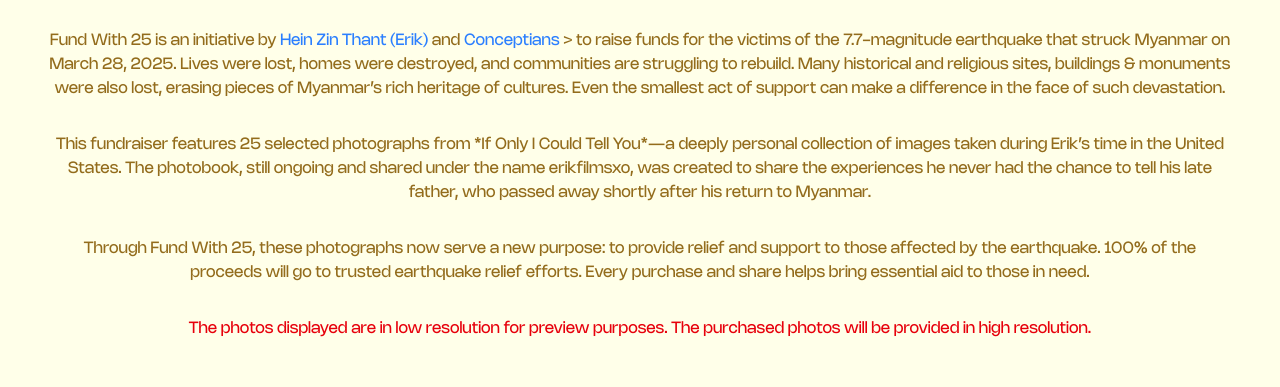
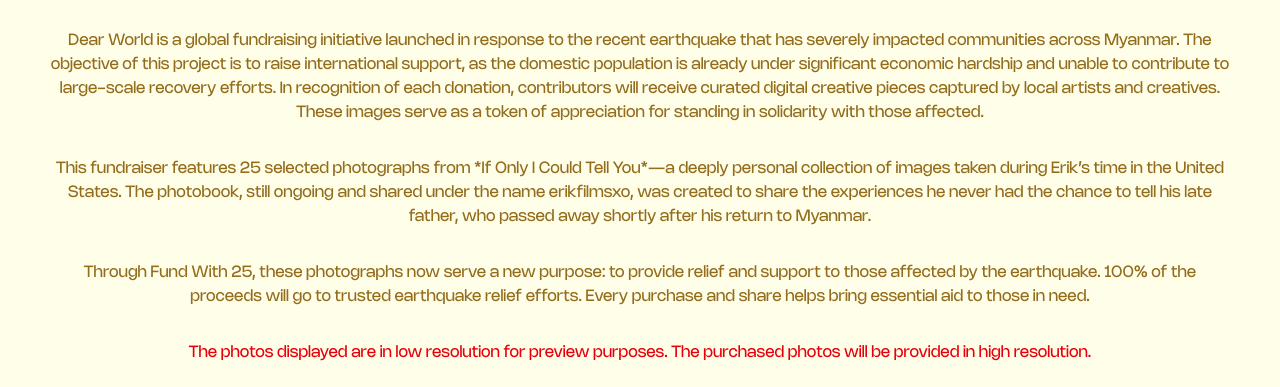
Before and after one commit to TomEverson/Fund-For-25, an Astro site: page / in a window 1280 px wide. Shown: the part 195-582 px from the top of the page. Built offline with nearby package versions, Linux system fonts and the light colour scheme; Astro itself is replaced by a stand-in of ours; a web font is replaced by a local one.

Commit message:
Fund For 25

```diff
--- a/src/components/landing/Hero.astro
+++ b/src/components/landing/Hero.astro
@@ -12,21 +12,15 @@
         Dear World
       </h1>
       <p class="mt-8 text-sunset-earthwood">
-        Fund With 25 is an initiative by <a
-          href="https://www.example.com/hein-zin-thant-erik"
-          class="text-blue-500 hover:text-sunset-mango hover:underline"
-          >Hein Zin Thant (Erik)</a
-        > and <a
-          href="https://www.example.com/conceptians"
-          class="text-blue-500 hover:text-sunset-mango hover:underline"
-          >Conceptians</a
-        >
-        > to raise funds for the victims of the 7.7-magnitude earthquake that struck
-        Myanmar on March 28, 2025. Lives were lost, homes were destroyed, and communities
-        are struggling to rebuild. Many historical and religious sites, buildings
-        & monuments were also lost, erasing pieces of Myanmar’s rich heritage of
-        cultures. Even the smallest act of support can make a difference in the face
-        of such devastation.
+        Dear World is a global fundraising initiative launched in response to
+        the recent earthquake that has severely impacted communities across
+        Myanmar. The objective of this project is to raise international
+        support, as the domestic population is already under significant
+        economic hardship and unable to contribute to large-scale recovery
+        efforts. In recognition of each donation, contributors will receive
+        curated digital creative pieces captured by local artists and creatives.
+        These images serve as a token of appreciation for standing in solidarity
+        with those affected.
       </p>
 
       <p class="mt-8 text-sunset-earthwood">
```
